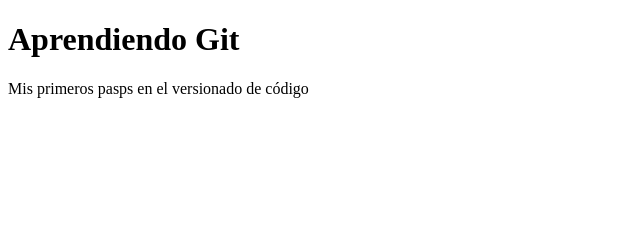
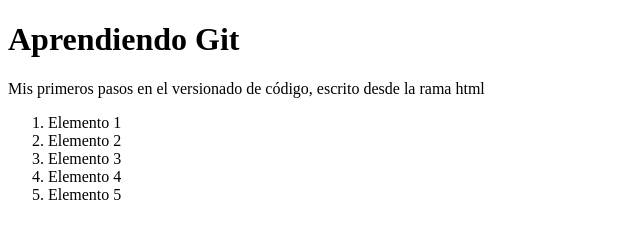
Before and after one commit to Ronald19990527/youtube-git, a plain HTML site: page index.html in a window 1280 px wide. Shown: the whole page, without its empty margins (0-640 px from the left). Drawn offline with Linux system fonts and the light colour scheme.

Commit message:
Agregando index.js al index.html

```diff
--- a/index.html
+++ b/index.html
@@ -10,8 +10,16 @@
 <body>
   <h1>Aprendiendo Git</h1>
   <p>
-    Mis primeros pasps en el versionado de código
+    Mis primeros pasos en el versionado de código, escrito desde la rama html
   </p>
+  <ol>
+    <li>Elemento 1</li>
+    <li>Elemento 2</li>
+    <li>Elemento 3</li>
+    <li>Elemento 4</li>
+    <li>Elemento 5</li>
+  </ol>
+  <script src="index.js"></script>
 </body>
 
 </html>
```
